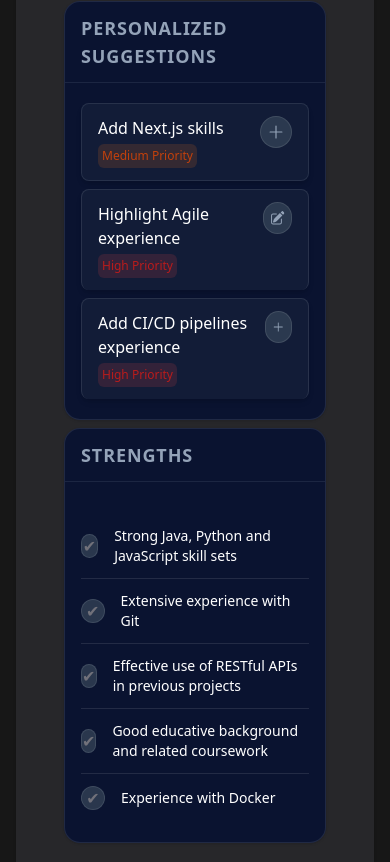
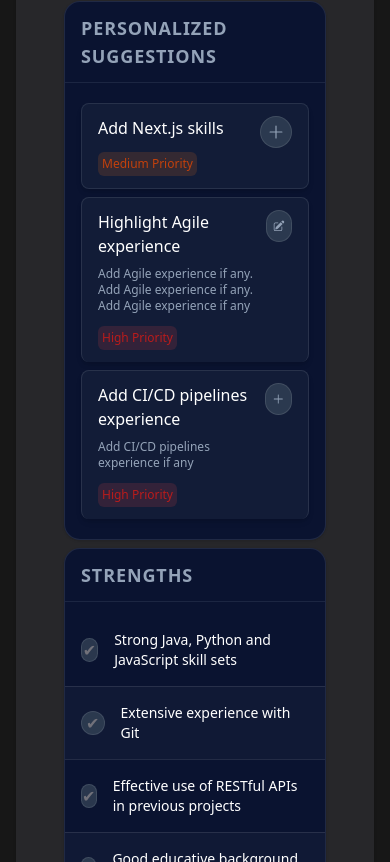
Before and after one commit to VincentLeVo/ResuMax, a Next.js app: page /resume-analysis in a window 390 px wide. Shown: the part 2502-3364 px from the top of the page. Built offline with nearby package versions, Linux system fonts and the light colour scheme; a web font is replaced by a local one.

Commit message:
Done Strengths

```diff
--- a/src/app/api/resume/route.js
+++ b/src/app/api/resume/route.js
@@ -30,6 +30,7 @@ export async function POST(req) {
     let prompt = `You are a resume analysis assistant. Analyze the following resume and provide the analysis in the following JSON format:
 
 {
+  "jobApplicantName": string, // First Name of the job applicant,
   "matchScore": number, // Overall match score (you can base this on general best practices)
   "keywordMetrics": [
     {
@@ -46,7 +47,8 @@ export async function POST(req) {
   ],
   "suggestions": [
     {
-      "title": string,
+      "title": string, // Suggestion title (Maximum 35 Characters)
+      "description": string, // Suggestion in-depth description (Maximum 100 Characters)
       "priority": "High" | "Medium" | "Low",
       "type": "Add" | "Edit" | "Delete"
     },
--- a/src/app/resume-analysis/page.jsx
+++ b/src/app/resume-analysis/page.jsx
@@ -8,6 +8,7 @@ import { Strengths } from '@/components/Strengths'
 import { Suggestions } from '@/components/Suggestions'
 import { Summary } from '@/components/Summary'
 import { Heading } from '@/components/Text'
+import { Description } from '@headlessui/react'
 import { useSearchParams } from 'next/navigation'
 import { useState } from 'react'
 
@@ -87,11 +88,14 @@ export default function ResumeSuggestions() {
       },
       {
         title: 'Highlight Agile experience',
+        description:
+          'Add Agile experience if any. Add Agile experience if any. Add Agile experience if any',
         priority: 'High',
         type: 'Edit',
       },
       {
         title: 'Add CI/CD pipelines experience',
+        description: 'Add CI/CD pipelines experience if any',
         priority: 'High',
         type: 'Add',
       },
@@ -187,10 +191,7 @@ export default function ResumeSuggestions() {
             <div className="flex-1 xl:flex">
               <div className="flex flex-col gap-y-2 p-1 xl:w-[28rem] xl:shrink-0">
                 <Summary matchScore={analysisData.matchScore} />
-                <ResumeBreakdown
-                  breakdowns={analysisData.breakdowns}
-                  className=""
-                />
+                <ResumeBreakdown breakdowns={analysisData.breakdowns} />
               </div>
 
               <div className="flex flex-col gap-y-2 p-1">
--- a/src/components/KeyTermsMetrics.jsx
+++ b/src/components/KeyTermsMetrics.jsx
@@ -20,7 +20,7 @@ export function KeyTermsMetrics({
       )}
       {...props}
     >
-      <div className="">
+      <div>
         <table className="mt-4 w-full min-w-full table-auto whitespace-nowrap text-left text-sm/6 text-white">
           <thead className="text-zinc-400">
             <tr className="text-left text-base">
--- a/src/components/Strengths.jsx
+++ b/src/components/Strengths.jsx
@@ -3,11 +3,11 @@ import { Card } from '@/components/Card'
 export function Strengths({ strengths, className, ...props }) {
   return (
     /* Resume Strengths */
-    <Card title="Strengths" className={className} {...props}>
+    <Card bleedContent title="Strengths" className={className} {...props}>
       <ul className="mt-3 divide-y divide-white/10">
         {strengths.map((strength, index) => {
           return (
-            <li key={index} className="w-full py-3">
+            <li key={index} className="w-full p-4 even:bg-white/[2.5%] sm:px-6">
               <div className="flex items-center">
                 <div className="flex h-6 w-6 items-center justify-center rounded-full border border-white/10 bg-slate-700/80 text-zinc-500">
                   ✔
--- a/src/components/Suggestions.jsx
+++ b/src/components/Suggestions.jsx
@@ -35,8 +35,13 @@ export function Suggestions({ suggestions, className, ...props }) {
                 <div className="flex justify-between">
                   <div>
                     <p className="text-base font-medium">{suggestion.title}</p>
+                    {suggestion.description && (
+                      <p className="mt-2 max-w-64 text-xs text-slate-400">
+                        {suggestion.description}
+                      </p>
+                    )}
                     <Badge
-                      className="mt-1 sm:mt-2"
+                      className="mt-3 sm:mt-6"
                       color={priorityStyles[suggestion.priority]}
                       size="xs"
                     >
```
